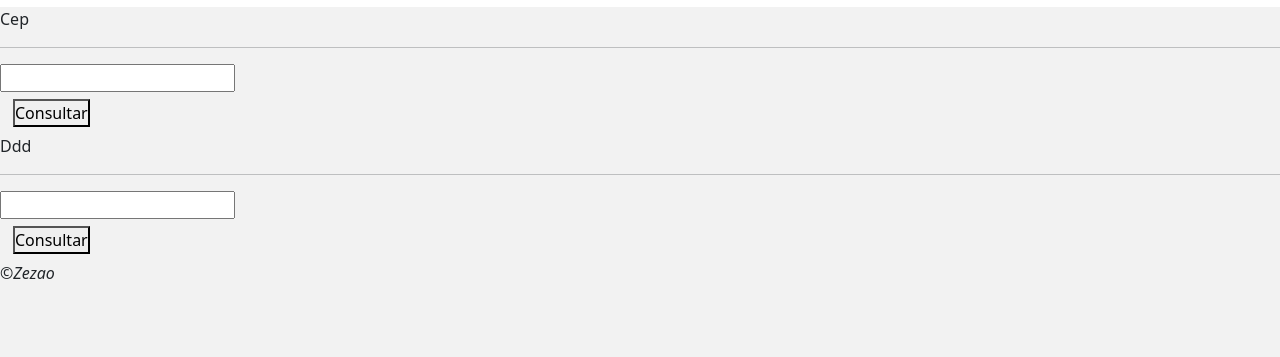
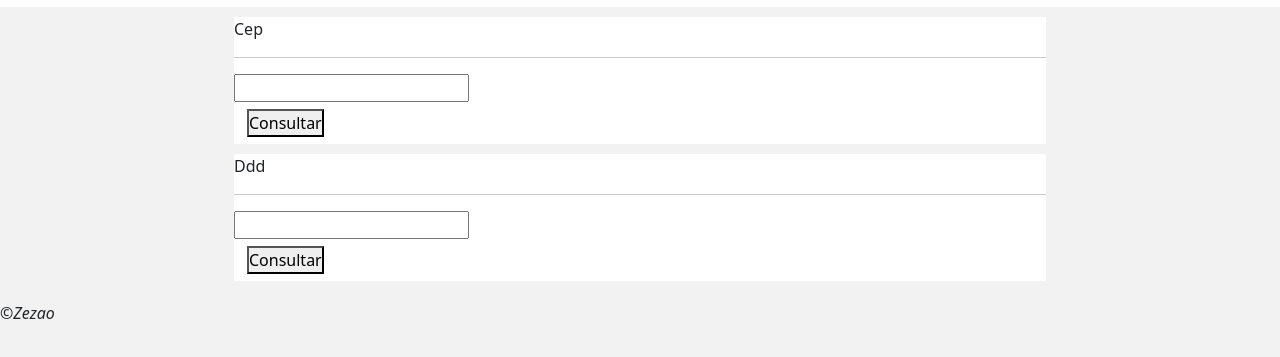
Before and after one commit to ZorroSec/WebServiceJs, a plain HTML site: page index.html in a window 1280 px wide. Shown: the part 59-416 px from the top of the page. Drawn offline with nearby package versions, Linux system fonts and the light colour scheme; a web font is replaced by a local one.

Commit message:
estilizando o conteiner

```diff
--- a/css/style.css
+++ b/css/style.css
@@ -14,3 +14,12 @@ header.header{
 	background: #ffffff;
 	font-family: 'Alkatra', cursive;
 }
+.conteiner{
+	margin: auto;
+	width: 65%;
+	padding: 10px;
+}
+.conteiner main article{
+	background: #ffffff;
+	margin-bottom: 10px;
+}
--- a/index.html
+++ b/index.html
@@ -18,7 +18,7 @@
 			</h2>
 		</div>
 	</header>
-	<section class="conteine">
+	<section class="conteiner">
 		<main class="main">
 			<article class="article">
 				<div class="title">
```
